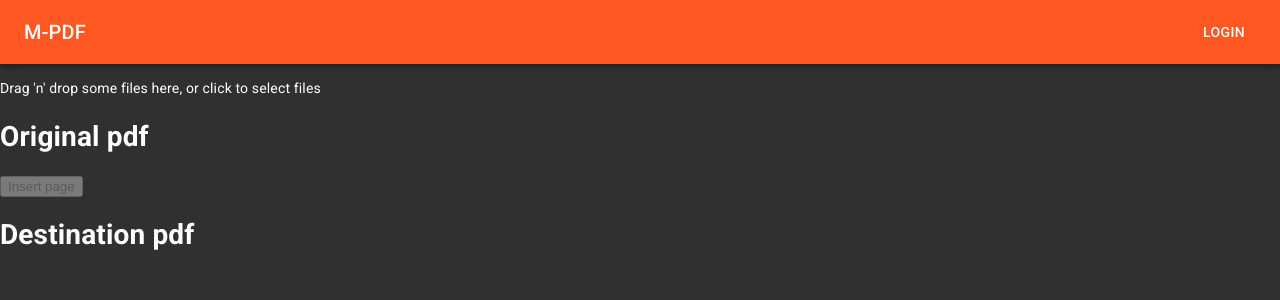
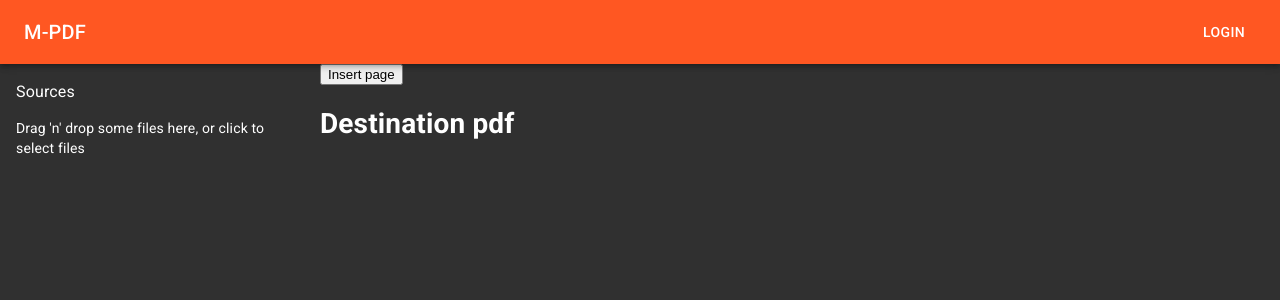
Before and after one commit to antsago/M-PDF, a React app: page / in a window 1280 px wide. Shown: the top 300 px of the page. Built offline with nearby package versions, Linux system fonts and the light colour scheme.

Commit message:
feat: upload several sources

```diff
--- a/src/App.tsx
+++ b/src/App.tsx
@@ -1,5 +1,5 @@
 import React from "react"
-import { CssBaseline, ThemeProvider, createTheme } from "@material-ui/core"
+import { CssBaseline, ThemeProvider, createTheme, makeStyles } from "@material-ui/core"
 import MainPage from './MainPage'
 import TopBar from './TopBar'
 
@@ -15,12 +15,26 @@ const theme = createTheme({
   }
 })
 
-const App = () => (
+const useStyles = makeStyles(() => ({
+  root: {
+    height: "100vh",
+    display: "flex",
+    flexDirection: "column",
+  },
+}))
+
+const App = () => {
+  const classes = useStyles()
+
+  return (
     <ThemeProvider theme={theme}>
       <CssBaseline />
+      <div className={classes.root}>
         <TopBar />
         <MainPage />
+      </div>
     </ThemeProvider>
   )
+}
 
 export default App
--- a/src/DragAndDrop.tsx
+++ b/src/DragAndDrop.tsx
@@ -1,7 +1,7 @@
 import React, { useCallback } from "react"
 import { useDropzone } from 'react-dropzone'
 
-const DragAndDrop = ({ onLoad }) => {
+const DragAndDrop = ({ onLoad }: { onLoad: (pdf: string | ArrayBuffer) => void}) => {
   const onDrop = useCallback((acceptedFiles) => {
     acceptedFiles.forEach((file) => {
       const reader = new FileReader()
--- a/src/MainPage.tsx
+++ b/src/MainPage.tsx
@@ -1,12 +1,27 @@
 import React, { useEffect, useRef, useState } from "react"
 import { PDFDocument } from 'pdf-lib'
+import { makeStyles, Typography } from "@material-ui/core"
 import PDF from './PDF'
 import DragAndDrop from './DragAndDrop'
+import { useCallback } from "react"
+
+const useStyles = makeStyles((theme) => ({
+  root: {
+    display: "grid",
+    gridTemplate: "100% / 25% 75%",
+    flexGrow: 1,
+  },
+  sources: {
+    padding: theme.spacing(2)
+  }
+}))
 
 const MainPage = () => {
-  const [sourcePdf, setSourcePdf] = useState(null)
+  const [sources, setSources] = useState<(string|ArrayBuffer)[]>([])
   const [destinationPdf, setDestinationPdf] = useState(null)
   const pdfLibDestination = useRef(null)
+
+  const classes = useStyles()
 
   useEffect(() => { (async () => {
     pdfLibDestination.current = await PDFDocument.create()
@@ -14,23 +29,28 @@ const MainPage = () => {
 
   const insertPage = async () => {
     const destination = pdfLibDestination.current
-    const source = await PDFDocument.load(sourcePdf)
+    const source = await PDFDocument.load(sources[0])
     const [existingPage] = await destination.copyPages(source, [0])
     destination.insertPage(0, existingPage)
     setDestinationPdf(await destination.saveAsBase64({ dataUri: true }))
   }
 
+  const addSource = useCallback((newSource: string|ArrayBuffer) => setSources((oldSources) => [newSource, ...oldSources]), [])
+
   return (
-    <div>
-      <DragAndDrop onLoad={setSourcePdf} />
-
-      <h1>Original pdf</h1>
-      <PDF file={sourcePdf} />
-
-      <button onClick={insertPage} disabled={!sourcePdf || !pdfLibDestination}>Insert page</button>
-
-      <h1>Destination pdf</h1>
-      <PDF file={destinationPdf} />
+    <div className={classes.root}>
+      <div className={classes.sources}>
+        <Typography>Sources</Typography>
+        <DragAndDrop onLoad={addSource} />
+        {sources?.map((source, i) => (
+          <PDF file={source} key={i} />
+        ))}
+      </div>
+      <div>
+        <button onClick={insertPage} disabled={!sources || !pdfLibDestination}>Insert page</button>
+        <h1>Destination pdf</h1>
+        <PDF file={destinationPdf} />
+      </div>
     </div>
   )
 }
--- a/src/PDF.tsx
+++ b/src/PDF.tsx
@@ -1,7 +1,7 @@
 import React, { useState } from "react"
 import { Document, Page } from 'react-pdf/dist/esm/entry.webpack'
 
-const PDF = ({ file,  }) => {
+const PDF = ({ file }: { file: string|ArrayBuffer }) => {
   const [pages, setPages] = useState([])
 
   const onDocumentLoadSuccess = ({ numPages }) => {
--- a/src/TopBar.tsx
+++ b/src/TopBar.tsx
@@ -2,14 +2,11 @@ import React from "react"
 import { AppBar, Toolbar, Typography, Button, makeStyles } from "@material-ui/core"
 
 const useStyles = makeStyles((theme) => ({
-  root: {
-    flexGrow: 1,
-  },
   title: {
     marginRight: theme.spacing(2),
     flexGrow: 1,
   },
-}));
+}))
 
 const TopBar = () => {
   const classes = useStyles()
```
Lines whose indentation alone changed are shown as unchanged.
